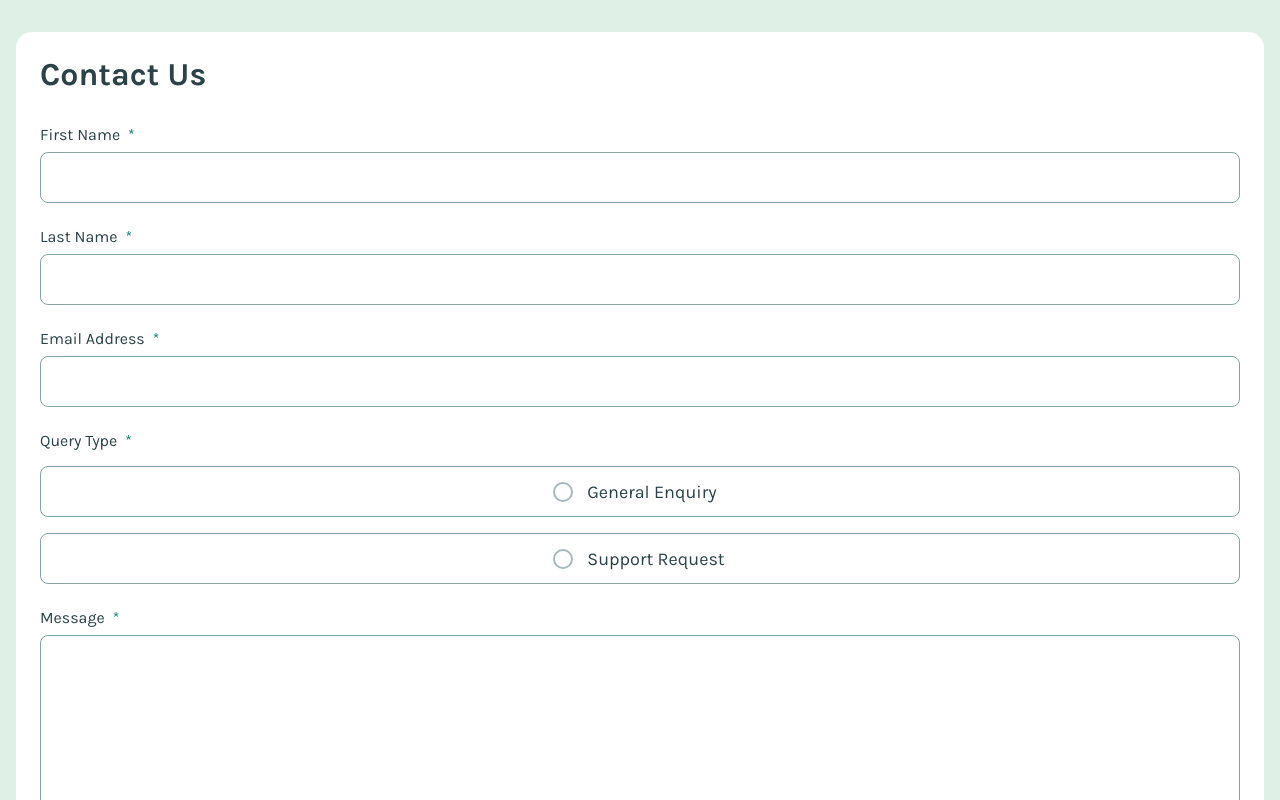
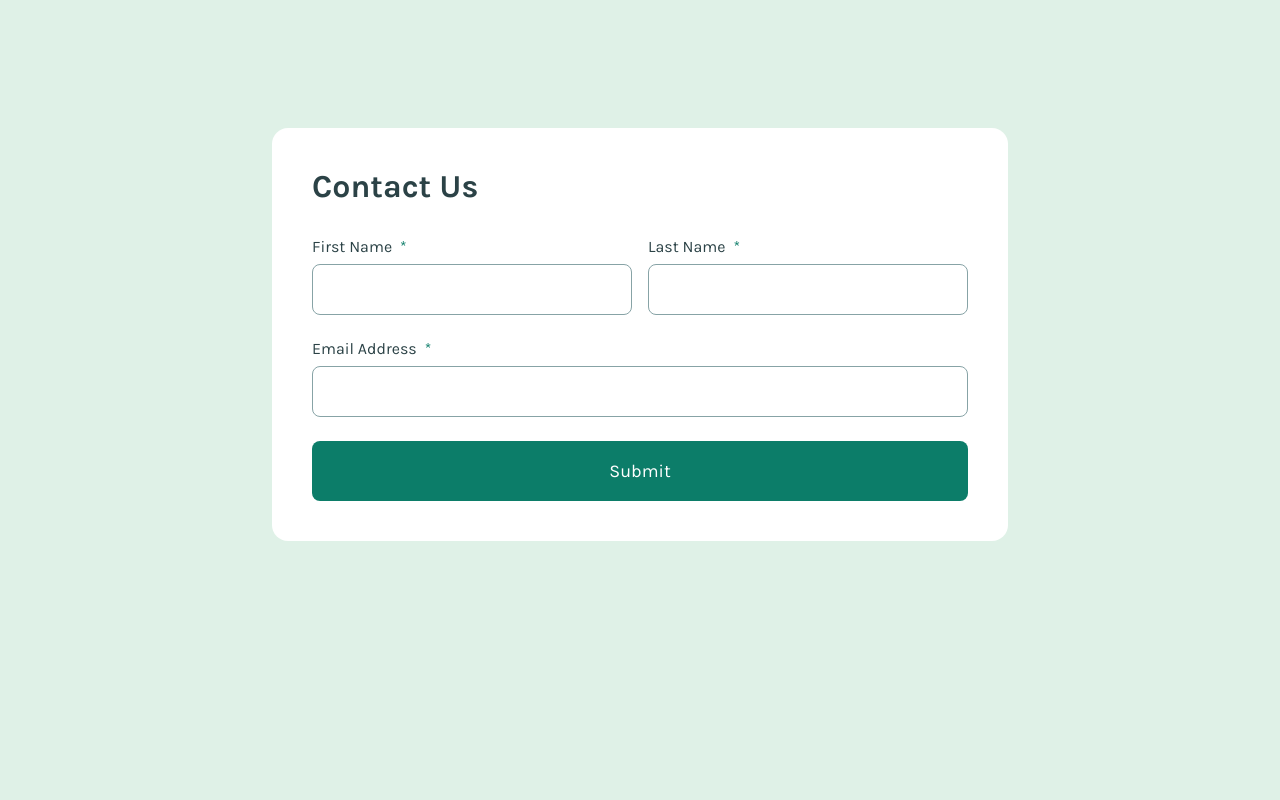
Before and after one commit to ionStici/contact-form-fem, a React (Vite) app: page / in a window 1280 px wide. Shown: the top 800 px of the page. Built offline with nearby package versions, Linux system fonts and the light colour scheme.

Commit message:
Refactor

```diff
--- a/src/App.jsx
+++ b/src/App.jsx
@@ -1,28 +1,14 @@
 import styled from 'styled-components';
 import GlobalStyles from './styles/GlobalStyles';
+import { Toaster } from 'react-hot-toast';
+
 import Form from './Form';
 
-const Main = styled.main`
-  padding: 3.2rem 1.6rem;
-`;
-
-const Section = styled.section`
-  padding: 2.4rem;
-  margin: 0 auto;
-  border-radius: 1.6rem;
-  background-color: var(--color-white);
-`;
-
-const Heading = styled.h1`
-  color: var(--color-grey-900);
-  font-size: 3.2rem;
-  margin-bottom: 3.2rem;
-`;
-
-function App() {
+export default function App() {
   return (
     <Main>
       <GlobalStyles />
+      <Toaster />
 
       <Section>
         <Heading>Contact Us</Heading>
@@ -32,4 +18,28 @@ function App() {
   );
 }
 
-export default App;
+const Main = styled.main`
+  padding: 3.2rem 1.6rem;
+
+  @media only screen and (min-width: 768px) {
+    padding: 12.8rem 4rem;
+  }
+`;
+
+const Section = styled.section`
+  max-width: 73.6rem;
+  padding: 2.4rem;
+  margin: 0 auto;
+  border-radius: 1.6rem;
+  background-color: var(--color-white);
+
+  @media only screen and (min-width: 768px) {
+    padding: 4rem;
+  }
+`;
+
+const Heading = styled.h1`
+  color: var(--color-grey-900);
+  font-size: 3.2rem;
+  margin-bottom: 3.2rem;
+`;
--- a/src/Form.jsx
+++ b/src/Form.jsx
@@ -1,91 +1,50 @@
 import styled from 'styled-components';
+
 import { useForm } from 'react-hook-form';
 
-import Fieldset from './components/Fieldset';
-import MessageField from './components/MessageField';
+import Input from './components/Input';
+import Button from './components/Button';
+
+const Wrapper = styled.div`
+  @media only screen and (min-width: 768px) {
+    display: flex;
+    gap: 1.6rem;
+  }
+`;
 
 function Form() {
-  const { register, handleSubmit } = useForm();
+  const { register, handleSubmit, formState } = useForm();
+  const { errors } = formState;
 
-  const onSubmit = data => {
-    console.log(data);
-  };
-
-  const onError = err => {
-    console.log(err);
-  };
+  const onSubmit = data => console.log(data);
+  const onError = err => console.log(err);
 
   return (
-    <StyledForm onSubmit={handleSubmit(onSubmit, onError)}>
-      <div>
-        <Box>
-          <Label htmlFor="first-name">
-            First Name
-            <span>*</span>
-          </Label>
-          <Input type="text" id="first-name" />
-        </Box>
-        <Box>
-          <Label htmlFor="last-name">
-            Last Name
-            <span>*</span>
-          </Label>
-          <Input type="text" id="last-name" />
-        </Box>
-      </div>
+    <form onSubmit={handleSubmit(onSubmit, onError)}>
+      <Wrapper>
+        <Input
+          label="First Name"
+          id="firstName"
+          register={register}
+          error={errors?.firstName?.message}
+        />
+        <Input
+          label="Last Name"
+          id="lastName"
+          register={register}
+          error={errors?.lastName?.message}
+        />
+      </Wrapper>
+      <Input
+        label="Email Address"
+        id="email"
+        register={register}
+        error={errors?.email?.message}
+      />
 
-      <Box>
-        <Label htmlFor="email">
-          Email Address
-          <span>*</span>
-        </Label>
-        <Input type="email" id="email" />
-      </Box>
-
-      <Fieldset register={register} />
-
-      <MessageField register={register} />
-
-      <Box>
-        <CheckboxInput type="checkbox" id="consent" />
-        <Label htmlFor="consent">
-          I consent to being contacted by the team
-          <span>*</span>
-        </Label>
-      </Box>
-
-      <button>Submit</button>
-    </StyledForm>
+      <Button />
+    </form>
   );
 }
 
 export default Form;
-
-const StyledForm = styled.form``;
-
-const Label = styled.label`
-  width: fit-content;
-  margin-bottom: 0.8rem;
-
-  font-size: 1.6rem;
-  color: var(--color-grey-900);
-
-  span {
-    color: var(--color-green-600);
-    margin-left: 0.8rem;
-  }
-`;
-
-const Input = styled.input`
-  height: 5.1rem;
-  border: 1px solid var(--color-grey-500);
-  border-radius: 0.8rem;
-`;
-
-const CheckboxInput = styled.input``;
-
-const Box = styled.div`
-  display: flex;
-  flex-direction: column;
-  margin-bottom: 2.4rem;
-`;
--- /dev/null
+++ b/src/components/Button.jsx
@@ -0,0 +1,25 @@
+import styled from 'styled-components';
+
+const StyledButton = styled.button`
+  font-size: 1.8rem;
+  color: var(--color-white);
+  background-color: var(--color-green-600);
+  width: 100%;
+  height: 6rem;
+  border-radius: 0.8rem;
+  border: none;
+  cursor: pointer;
+  transition: filter 0.25s;
+
+  &:hover,
+  &:focus {
+    filter: brightness(80%);
+    outline: none;
+  }
+`;
+
+function Button() {
+  return <StyledButton>Submit</StyledButton>;
+}
+
+export default Button;
--- /dev/null
+++ b/src/components/Error.jsx
@@ -0,0 +1,30 @@
+import styled, { keyframes } from 'styled-components';
+
+const fadeIn = keyframes`
+  0% {
+    margin-top: 0;
+    height: 0;
+    opacity: 0;
+  }
+
+  100% {
+    margin-top: 0.8rem;
+    height: 1.8rem;
+    opacity: 1;
+  }
+`;
+
+const StyledError = styled.span`
+  font-size: 1.4rem;
+  color: var(--color-red);
+
+  display: inline-block;
+  animation: ${fadeIn} 0.25s ease-in-out;
+  animation-fill-mode: forwards;
+`;
+
+function Error({ error }) {
+  return <>{error && <StyledError>{error}</StyledError>}</>;
+}
+
+export default Error;
--- a/src/components/Fieldset.jsx
+++ /dev/null
@@ -1,116 +0,0 @@
-import styled from 'styled-components';
-
-function Fieldset({ register }) {
-  return (
-    <StyledFieldset>
-      <Legend>
-        Query Type
-        <span>*</span>
-      </Legend>
-
-      <Label htmlFor="general-enquiry">
-        <input
-          type="radio"
-          name="query-type"
-          id="general-enquiry"
-          value="general-enquiry"
-          {...register('query-type', { required: 'Required' })}
-        />
-        <RadioButton className="radioButton" />
-        <span>General Enquiry</span>
-      </Label>
-
-      <Label htmlFor="support-request">
-        <input
-          type="radio"
-          name="query-type"
-          id="support-request"
-          value="support-request"
-          {...register('query-type', { required: 'Required' })}
-        />
-        <RadioButton className="radioButton" />
-        <span>Support Request</span>
-      </Label>
-    </StyledFieldset>
-  );
-}
-
-export default Fieldset;
-
-//
-
-const StyledFieldset = styled.fieldset`
-  border: none;
-  margin-bottom: 2.4rem;
-`;
-
-const Legend = styled.legend`
-  font-size: 1.6rem;
-  color: var(--color-grey-900);
-  margin-bottom: 1.6rem;
-
-  span {
-    color: var(--color-green-600);
-    margin-left: 0.8rem;
-  }
-`;
-
-const Label = styled.label`
-  display: flex;
-  justify-content: center;
-  align-items: center;
-  height: 5.1rem;
-  border: 1px solid var(--color-grey-500);
-  border-radius: 0.8rem;
-  font-size: 1.8rem;
-  color: var(--color-grey-900);
-  cursor: pointer;
-
-  &:hover {
-    border-color: var(--color-green-600);
-  }
-
-  &:first-of-type {
-    margin-bottom: 1.6rem;
-  }
-
-  span {
-    width: 14rem;
-    margin-left: 1.45rem;
-  }
-
-  input {
-    display: none;
-  }
-
-  input:checked ~ .radioButton {
-    border-color: var(--color-green-600);
-  }
-
-  input:checked ~ .radioButton::after {
-    background-color: var(--color-green-600);
-  }
-`;
-
-const RadioButton = styled.div`
-  width: 2rem;
-  height: 2rem;
-  border-radius: 50%;
-  opacity: 0.75;
-  border: 0.2rem solid var(--color-grey-500);
-  position: relative;
-  transition: border-color 0.3s;
-
-  &::after {
-    content: '';
-    position: absolute;
-    left: 50%;
-    top: 50%;
-    transform: translate(-50%, -50%);
-
-    width: 1rem;
-    height: 1rem;
-    border-radius: 50%;
-    transition: background-color 0.3s;
-  }
-`;
--- /dev/null
+++ b/src/components/Input.jsx
@@ -0,0 +1,77 @@
+import styled, { css } from 'styled-components';
+import Error from './Error';
+
+const Box = styled.div`
+  display: flex;
+  flex-direction: column;
+  width: 100%;
+  margin-bottom: 2.4rem;
+`;
+
+const Label = styled.label`
+  font-size: 1.6rem;
+  color: var(--color-grey-900);
+  margin-bottom: 0.8rem;
+
+  span:nth-child(2) {
+    margin-left: 0.8rem;
+    color: var(--color-green-600);
+  }
+`;
+
+const StyledInput = styled.input.attrs({ type: 'text' })`
+  height: 5.1rem;
+  border: 1px solid var(--color-grey-500);
+  border-radius: 0.8rem;
+  padding: 0 2.4rem;
+  font-size: 1.8rem;
+  color: var(--color-grey-900);
+  cursor: pointer;
+  transition: border-color 0.25s;
+
+  ${({ error }) =>
+    error &&
+    css`
+      border-color: var(--color-red);
+    `}
+
+  &:hover {
+    border-color: var(--color-green-600);
+  }
+
+  &:focus {
+    outline: none;
+    border-color: var(--color-green-600);
+  }
+`;
+
+function Input({ label, id, register, error }) {
+  return (
+    <Box>
+      <Label htmlFor={id}>
+        <span>{label}</span>
+        <span>*</span>
+      </Label>
+      <StyledInput
+        id={id}
+        error={error}
+        {...register(id, {
+          required: 'This field is required',
+          pattern:
+            id === 'email'
+              ? {
+                  value: /^[a-z0-9._%+-]+@[a-z0-9.-]+\.[a-z]{2,4}$/,
+                  message: 'Please enter a valid email address',
+                }
+              : {
+                  value: /^[A-Za-zÀ-ÖØ-öø-ÿ]+(?:[-' ][A-Za-zÀ-ÖØ-öø-ÿ]+)*$/,
+                  message: 'Wrong format',
+                },
+        })}
+      />
+      <Error error={error} />
+    </Box>
+  );
+}
+
+export default Input;
--- a/src/components/MessageField.jsx
+++ /dev/null
@@ -1,50 +0,0 @@
-import styled from 'styled-components';
-
-const Box = styled.div`
-  display: flex;
-  flex-direction: column;
-  margin-bottom: 2.4rem;
-`;
-
-const Label = styled.label`
-  width: fit-content;
-  margin-bottom: 0.8rem;
-
-  font-size: 1.6rem;
-  color: var(--color-grey-900);
-
-  span {
-    color: var(--color-green-600);
-    margin-left: 0.8rem;
-  }
-`;
-
-const Textarea = styled.textarea`
-  min-width: 100%;
-  max-width: 100%;
-  padding: 1.2rem 2.4rem;
-  height: 24rem;
-  border: 1px solid var(--color-grey-500);
-  border-radius: 0.8rem;
-
-  font-size: 1.8rem;
-  color: var(--color-grey-900);
-`;
-
-function MessageField({ register }) {
-  return (
-    <Box>
-      <Label htmlFor="message">
-        Message
-        <span>*</span>
-      </Label>
-      <Textarea
-        name="message"
-        id="message"
-        {...register('message', { required: 'This field is required' })}
-      ></Textarea>
-    </Box>
-  );
-}
-
-export default MessageField;
```
Also changed, not shown: src/components/Fieldset copy.jsx (added, +142 -0 lines).
